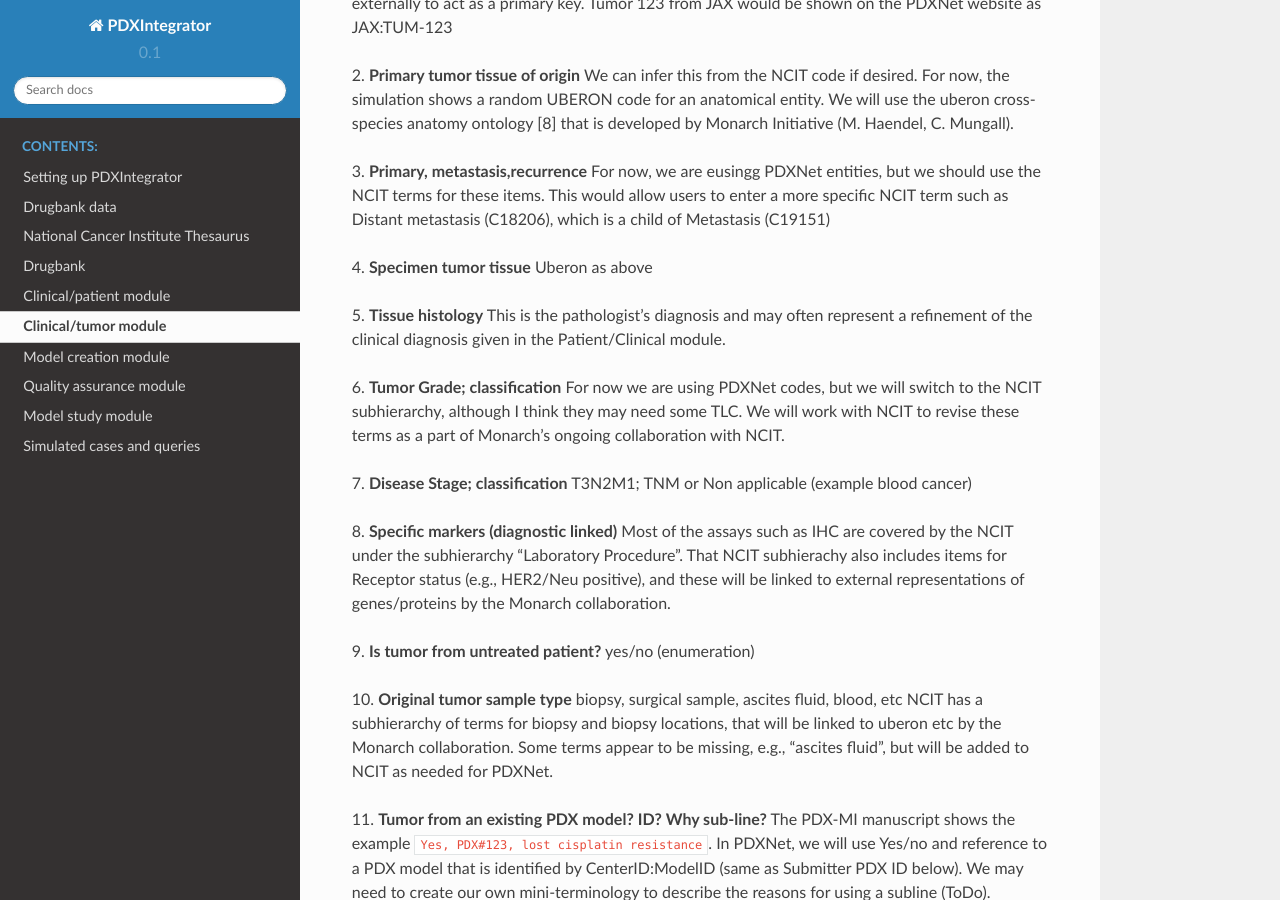
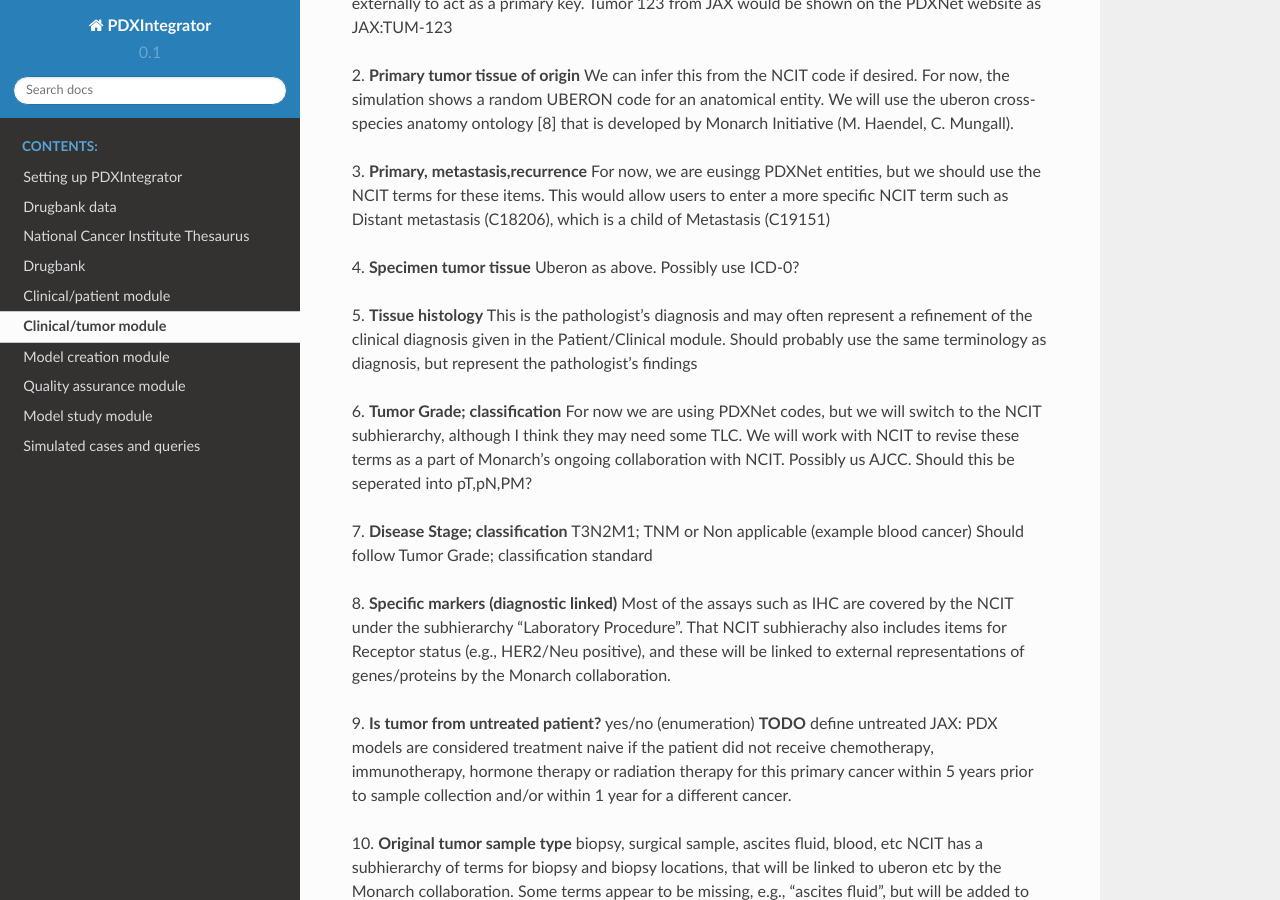
Before and after one commit to TheJacksonLaboratory/PDXintegrator, a Sphinx documentation site: the page built from docs/tumor.rst, in a window 1280 px wide and 900 px high, scrolled down 628 px. Built offline with Sphinx 7.4.7 and the Read the Docs theme 2.0.0, drawn with Linux system fonts in a browser that asks for light colours.

Commit message:
Updated doc for tumor

```diff
--- a/docs/tumor.rst
+++ b/docs/tumor.rst
@@ -42,17 +42,20 @@ For now, we are eusingg PDXNet entities, but we should use the NCIT terms for th
 This would allow users to enter a more specific NCIT term such as Distant metastasis (C18206), which is a child of Metastasis (C19151)
 
 4. **Specimen tumor tissue**
-Uberon as above
+Uberon as above. Possibly use ICD-0?
 
 5. **Tissue histology**
 This is the pathologist's diagnosis and may often represent a refinement of the clinical diagnosis given in the Patient/Clinical module.
+Should probably use the same terminology as diagnosis, but represent the pathologist's findings
 
 6. **Tumor Grade; classification**
 For now we are using PDXNet codes, but we will switch to the NCIT subhierarchy, although I think they may need some TLC.
 We will work with NCIT to revise these terms as a part of Monarch’s ongoing collaboration with NCIT.
+Possibly us AJCC. Should this be seperated into pT,pN,PM?
 
 7. **Disease Stage; classification**
 T3N2M1;    TNM    or    Non    applicable    (example    blood    cancer)
+Should follow Tumor Grade; classification standard
 
 8. **Specific  markers (diagnostic linked)**
 Most of the assays such as IHC are covered by the NCIT under the subhierarchy “Laboratory Procedure”. That NCIT subhierachy also includes items for Receptor status (e.g., HER2/Neu positive), and these will be linked to external representations of genes/proteins by the Monarch collaboration.
@@ -60,7 +63,8 @@ Most of the assays such as IHC are covered by the NCIT under the subhierarchy
 
 9. **Is tumor from untreated patient?**
 yes/no  (enumeration)
-
+**TODO** define untreated
+JAX: PDX models are considered treatment naive if the patient did not receive chemotherapy, immunotherapy, hormone therapy or radiation therapy for this primary cancer within 5 years prior to sample collection and/or within 1 year for a different cancer.
 
 10. **Original tumor sample type**
 biopsy,    surgical    sample,        ascites    fluid,    blood,    etc
```
